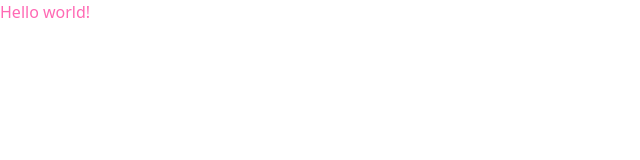
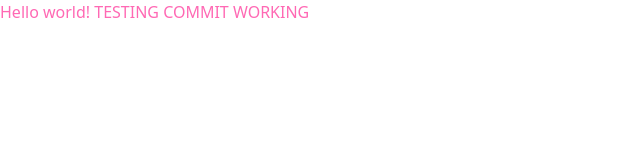
Before and after one commit to DLevi013/cs378-p1, a plain HTML site: page index.html in a window 1280 px wide. Shown: the whole page, without its empty margins (0-640 px from the left). Drawn offline with nearby package versions, Linux system fonts and the light colour scheme.

Commit message:
testing commit

```diff
--- a/index.html
+++ b/index.html
@@ -15,5 +15,7 @@
   <!-- Implement below this point -->
   <body>
     Hello world!
+
+    TESTING COMMIT WORKING
   </body>
 </html>
```
